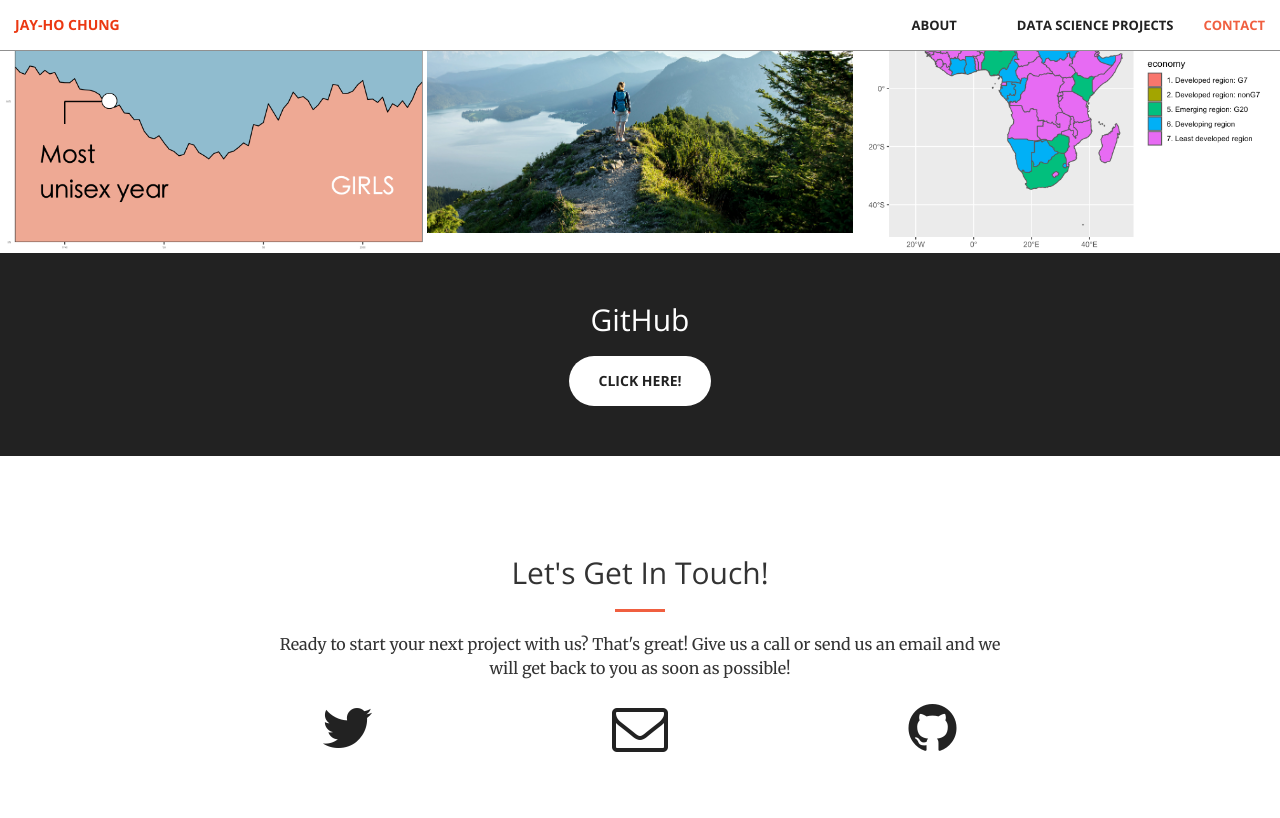
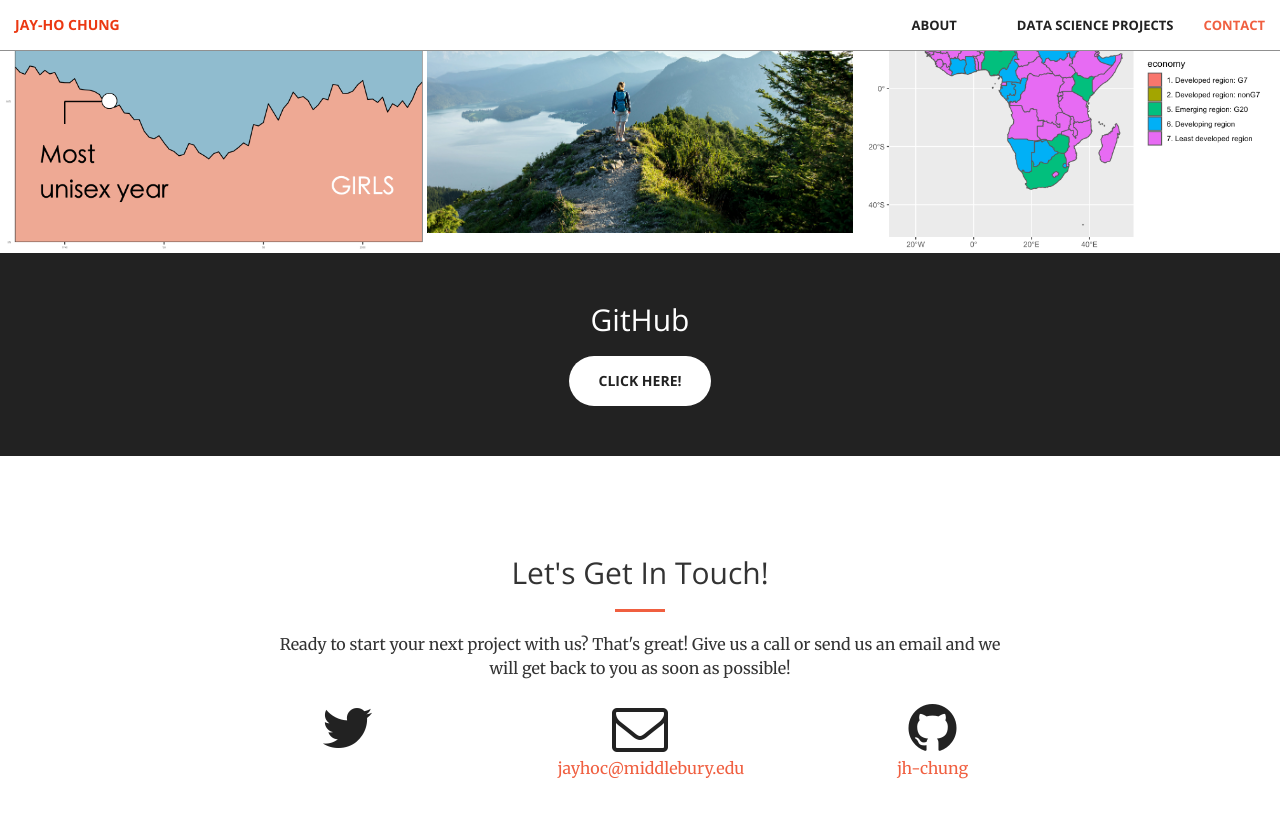
Before and after one commit to jh-chung/jh-chung.github.io, a Jekyll site: the page built from index.html, in a window 1280 px wide and 900 px high, scrolled down 1283 px. Shown: the top 818 px of the window. Built offline with Jekyll 4.4.1, drawn with Linux system fonts in a browser that asks for light colours.

Commit message:
Update _config.yml
trying to add my git

```diff
--- a/_config.yml
+++ b/_config.yml
@@ -1,12 +1,12 @@
 # Site settings
-title:
-email:
+title: Data Science Projects
+email: jayhoc@middlebury.edu
 description: > # this means to ignore newlines until "baseurl:"
 baseurl: "" # the subpath of your site, e.g. /blog/
-url: "" # the base hostname & protocol for your site
+url: "jh-chung.github.io" # the base hostname & protocol for your site
 
 twitter_username:
-github_username:
+github_username: jh-chung
 
 # Build settings
 markdown: kramdown
```
